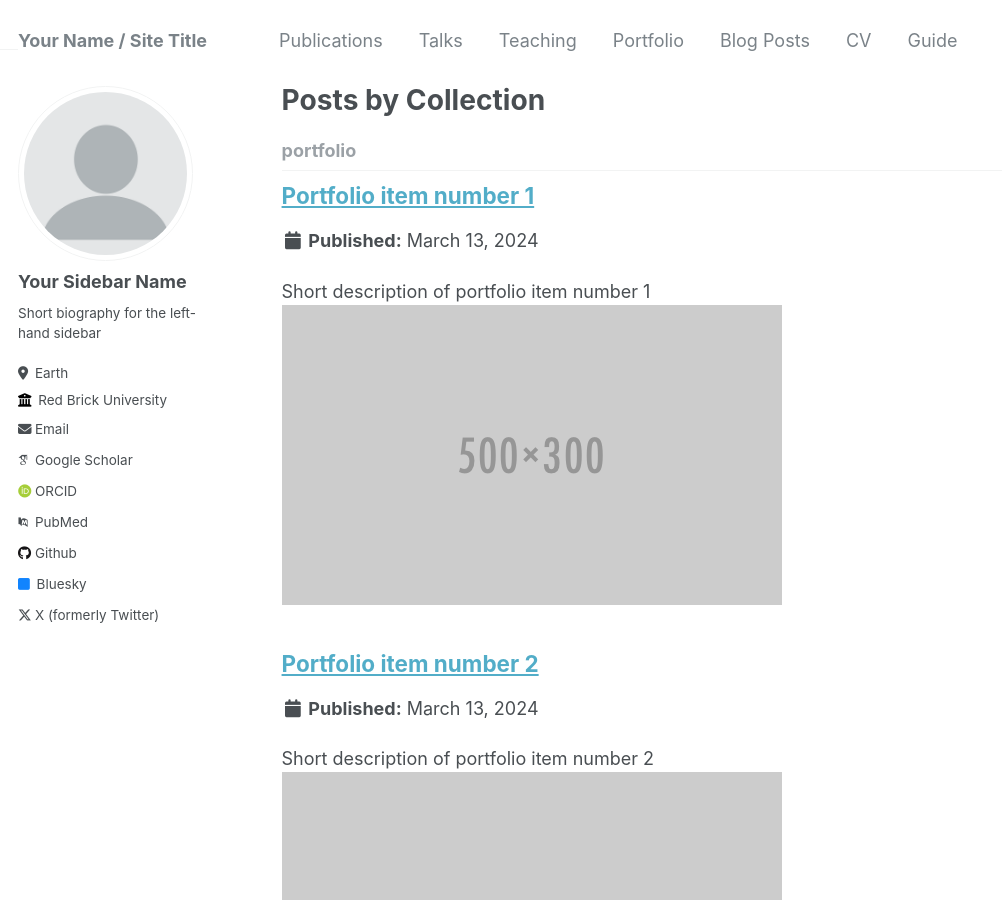
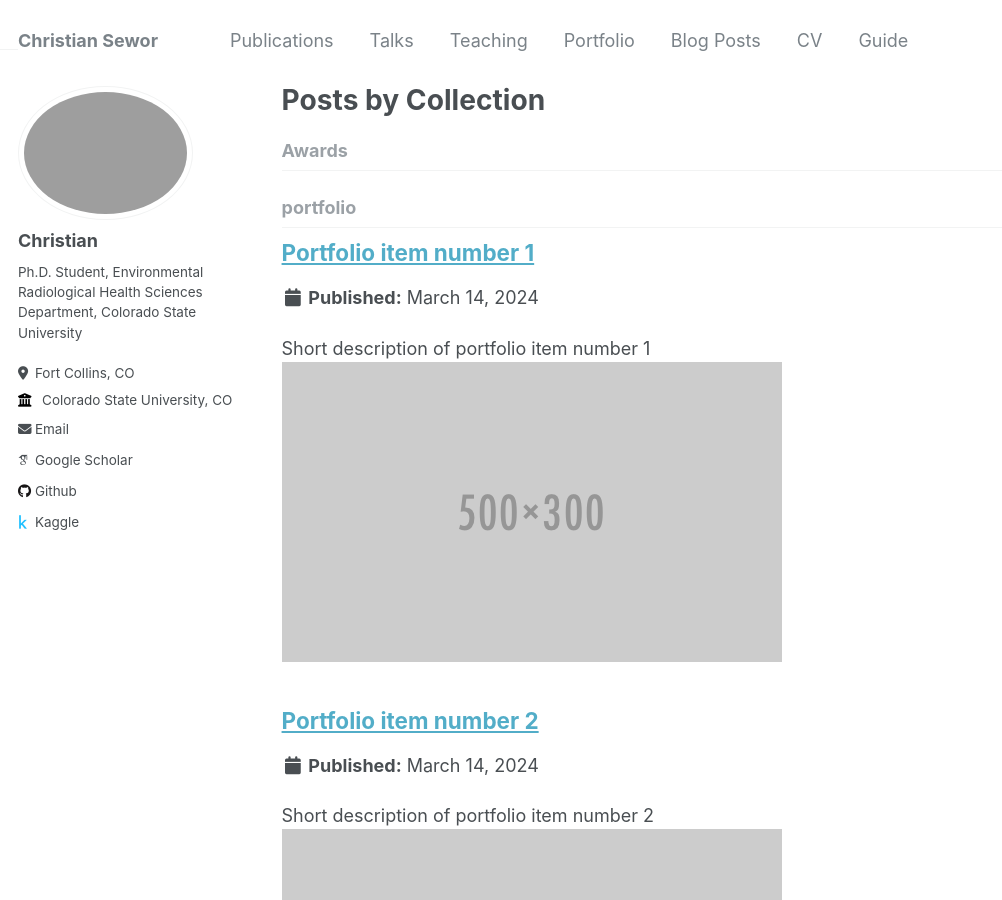
Before and after one commit to SeworChris/sewor.christian.github.io, a Jekyll site: the page built from _pages/collection-archive.html, in a window 1280 px wide and 900 px high. Shown: the whole window, without its empty margins (0-1002 px from the left). Built offline with Jekyll 4.4.1, drawn with Linux system fonts in a browser that asks for light colours; some web fonts are replaced; some of the changed text lies outside the part shown.

Commit message:
Update _config.yml

```diff
--- a/_config.yml
+++ b/_config.yml
@@ -3,77 +3,17 @@
 # This config file is meant for settings that affect your entire site, values
 # which you are expected to set up once and rarely need to edit after that.
 # For technical reasons, this file is *NOT* reloaded automatically when you use
-# `jekyll serve -l -H localhost`. If you change this file, please restart the
-# server process.
-
-# Basic Site Settings
-locale                   : "en-US"
-title                    : "Your Name / Site Title"
-title_separator          : "-"
-name                     : &name "Your Name"
-description              : &description "personal description"
-url                      : https://academicpages.github.io # the base hostname & protocol for your site e.g. "https://mmistakes.github.io"
-baseurl                  : "" # the subpath of your site, e.g. "/blog"
-repository               : "academicpages/academicpages.github.io"
-
-# Site Author - The following control what appear as part of the author content on the side bar.
-#               If a field is blank the icon and link will not appear, otherwise it will be shown.
-#               Additional customization can be done by editing /_includes/author-profile.html
-author:
-  # Biographic information
-  avatar           : "profile.png"
-  name             : "Your Sidebar Name"
-  pronouns         : # example: "she/her"
-  bio              : "Short biography for the left-hand sidebar"
-  location         : "Earth"
-  employer         : "Red Brick University"
-  uri              : # URL
-  email            : "none@example.org"
-
-  # Academic websites
-  arxiv            : # URL - Update with the correct link to your profile
-  googlescholar    : "https://scholar.google.com/citations?user=PS_CX0AAAAAJ"
-  impactstory      : # URL
-  orcid            : "http://orcid.org/yourorcidurl"
-  pubmed           : "https://www.ncbi.nlm.nih.gov/pubmed/?term=john+snow"
-  researchgate     : # URL
-
-  # Repositories and software development
-  bitbucket        : # Username - Update with your username on the site
-  codepen          : # Username
-  dribbble         : # Username
-  github           : "academicpages"
-  kaggle           : # Username
-  stackoverflow    : # User number or user number and name (i.e., use "1" or "1/jeff-atwood")
-
-  # Social media
-  bluesky          : "bsky.app" # Replace this with you Bluesky username
-  facebook         : # Username
-  flickr           : # Username
-  foursquare       : # Username
-  goodreads        : # Username
-  google_plus      : # Username
-  keybase          : # Username
-  instagram        : # Username
-  lastfm           : # Username
-  linkedin         : # Username
-  mastodon         : # URL
-  medium           : # URL
-  pinterest        : # Username
-  soundcloud       : # Username
-  steam            : # Username
-  telegram         : # URL
-  tumblr           : # Username
-  twitter          : "UniofOxford"  # Replace this with your X / Twitter handle
-  vine             : # Username
-  weibo            : # Username
-  wikipedia        : # Username
-  xing             : # Username
-  youtube          : # Username
-  zhihu            : # URL
-
+# `jekyll serve`. If you change this file, please restart the server process.
 
 # Site Settings
+locale                   : "en-US"
+title                    : "Christian Sewor"
+title_separator          : "-"
+name                     : &name ""
+description              : &description "Ph.D. Student, Environmental Radiological Health Sciences Department, Colorado State University"
+url                      : https://sewor.christian.github.io/academicpages/ # the base hostname & protocol for your site e.g. "https://mmistakes.github.io"
+baseurl                  : "" # the subpath of your site, e.g. "/blog"
+repository               : "SeworChris/sewor.christian.github.io"
 teaser                   :  # filename of teaser fallback teaser image placed in /images/, .e.g. "500x300.png"
 breadcrumbs              : false # true, false (default)
 words_per_minute         : 160
@@ -107,9 +47,7 @@ staticman:
       options:
         format           : "iso8601" # "iso8601" (default), "timestamp-seconds", "timestamp-milliseconds"
 atom_feed:
-  hide                   : false     # change to true to hide the RSS feed in the footer
   path                   : # blank (default) uses feed.xml
-
 
 # SEO Related
 google_site_verification :
@@ -117,10 +55,9 @@ bing_site_verification   :
 alexa_site_verification  :
 yandex_site_verification :
 
-
 # Social Sharing
 twitter:
-  username               : &twitter
+  username               :
 facebook:
   username               :
   app_id                 :
@@ -136,9 +73,46 @@ social:
 
 # Analytics
 analytics:
-  provider               :  "google-universal" # false (default), "google", "google-universal", "google-analytics-4", "custom"
+  provider               :  "google-universal" # false (default), "google", "google-universal", "custom"
   google:
-    tracking_id          :
+    tracking_id          : UA-156449745-1
+
+
+# Site Author
+author:
+  name             : "Christian"
+  avatar           : "profile.jpeg"
+  bio              : "Ph.D. Student, Environmental Radiological Health Sciences Department, Colorado State University"
+  location         : "Fort Collins, CO"
+  employer         : " Colorado State University, CO"
+  googlescholar    : "https://scholar.google.com/citations?user=FKAAZQkAAAAJ&hl=en"
+  email            : "seworchristian@gmail.com"
+  kaggle           : "vishalmidya1"
+  uri              :
+  bitbucket        :
+  codepen          :
+  dribbble         :
+  flickr           :
+  facebook         :
+  foursquare       :
+  github           : "SeworChris"
+  google_plus      :
+  keybase          :
+  instagram        :
+  lastfm           :
+  linkedin         :
+  orcid            : # "http://orcid.org/yourorcidurl"
+  pinterest        :
+  soundcloud       :
+  stackoverflow    : # http://stackoverflow.com/users/123456/username
+  steam            :
+  tumblr           :
+  twitter          : # "replacethistwitterhandle"
+  vine             :
+  weibo            :
+  xing             :
+  youtube          :
+  wikipedia        :
 
 
 # Reading Files
@@ -153,23 +127,22 @@ exclude:
   - .bundle
   - .jekyll-assets-cache
   - .sass-cache
+  - assets/js/plugins
+  - assets/js/_main.js
+  - assets/js/vendor
+  - Capfile
   - CHANGELOG
-  - Capfile
+  - config
   - Gemfile
   - Gruntfile.js
+  - gulpfile.js
   - LICENSE
-  - README
-  - Rakefile
-  - assets/js/_main.js
-  - assets/js/plugins
-  - assets/js/vendor
-  - config
-  - gulpfile.js
   - log
   - node_modules
   - package.json
+  - Rakefile
+  - README
   - tmp
-  - vendor
 keep_files:
   - .git
   - .svn
@@ -200,6 +173,9 @@ kramdown:
 # Collections
 collections:
   teaching:
+    output: true
+    permalink: /:collection/:path/
+  Awards:
     output: true
     permalink: /:collection/:path/
   publications:
@@ -268,7 +244,14 @@ defaults:
       layout: talk
       author_profile: true
       share: true
-
+   # _Awards
+  - scope:
+      path: ""
+      type: Awards
+    values:
+      layout: Awards
+      author_profile: true
+      share: true
 
 # Sass/SCSS
 sass:
@@ -280,11 +263,11 @@ sass:
 permalink: /:categories/:title/
 # paginate: 5 # amount of posts to show
 # paginate_path: /page:num/
-timezone: America/Los_Angeles # http://en.wikipedia.org/wiki/List_of_tz_database_time_zones
+timezone: America/New_York # http://en.wikipedia.org/wiki/List_of_tz_database_time_zones
 
 
 # Plugins
-plugins:
+gems:
   - jekyll-paginate
   - jekyll-sitemap
   - jekyll-gist
```
